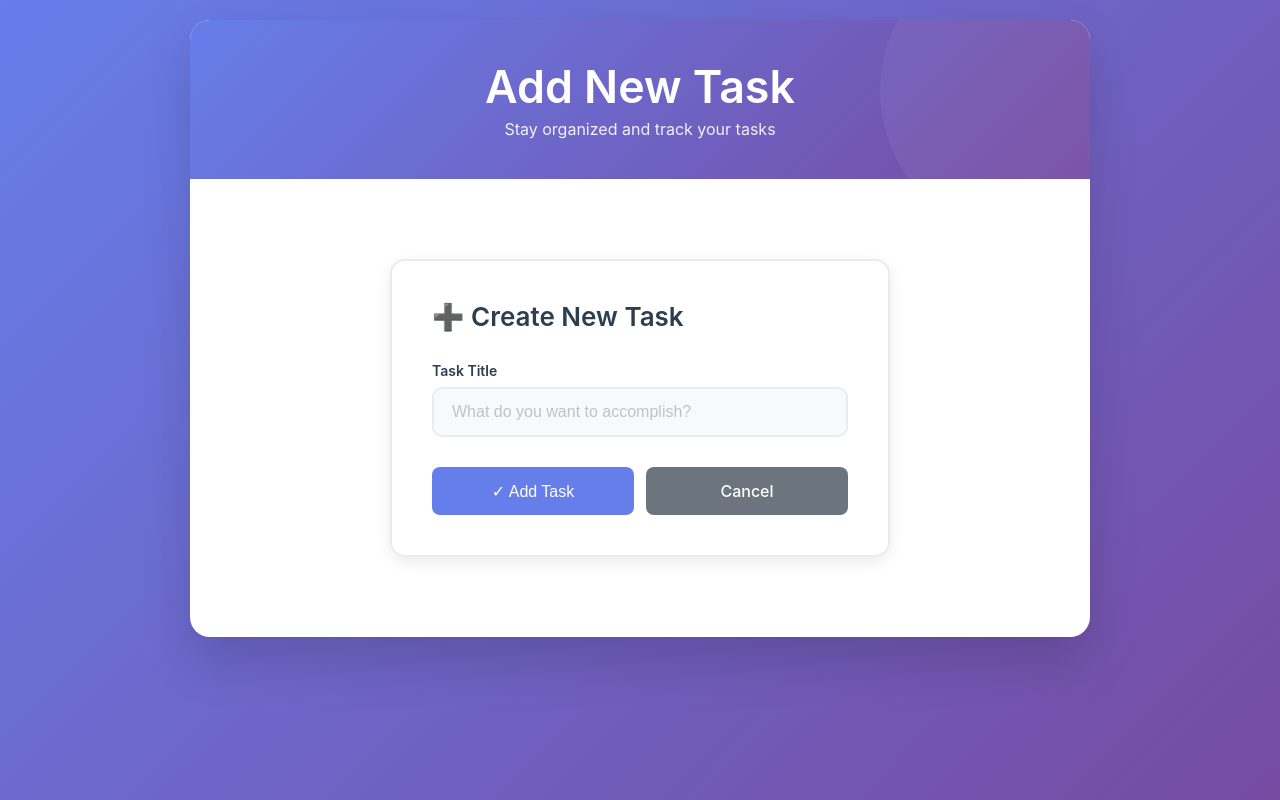
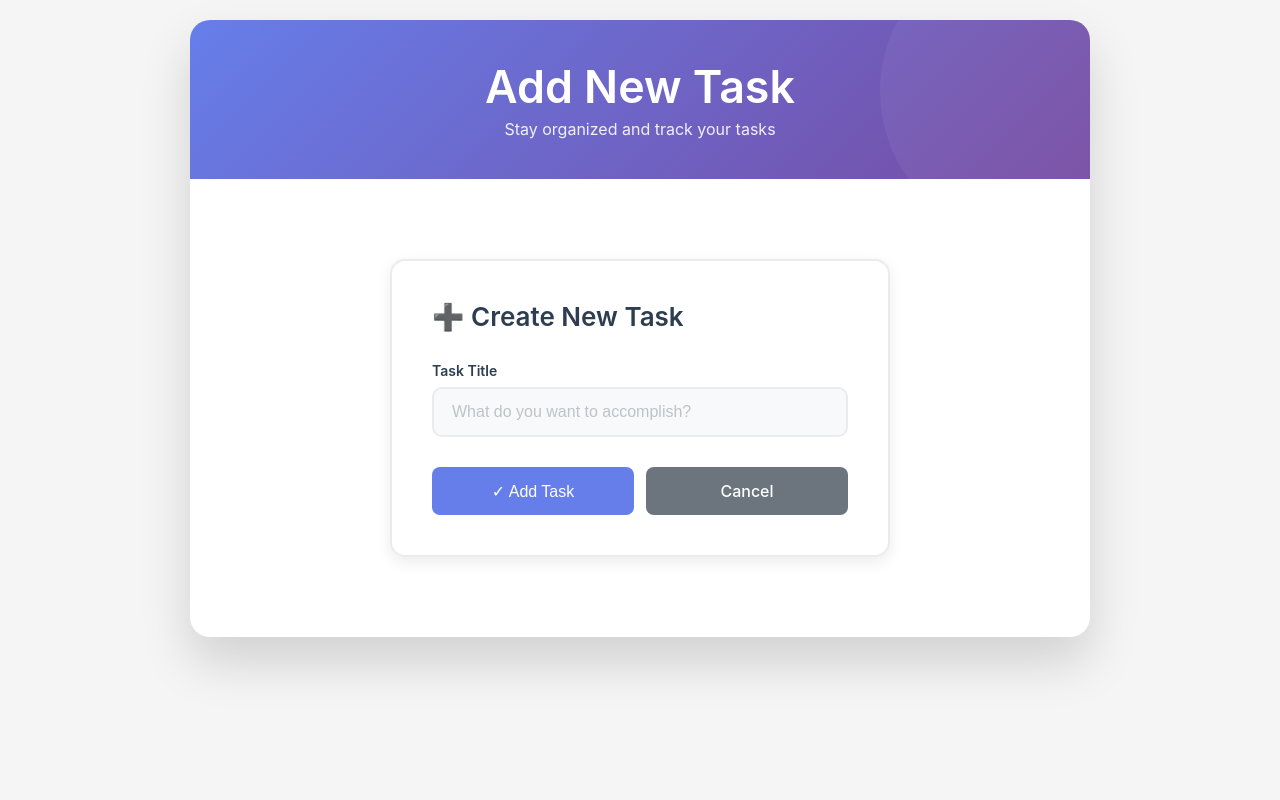
Before and after one commit to Paban-Bhandari/todo_list, a Django app: page /new/ in a window 1280 px wide. Run offline with Django 5.2, Linux system fonts and the light colour scheme.

Commit message:
changed the bg of the website

```diff
--- a/tasks/static/tasks/styles.css
+++ b/tasks/static/tasks/styles.css
@@ -7,7 +7,8 @@
 
 body {
     font-family: -apple-system, BlinkMacSystemFont, 'Segoe UI', 'Roboto', 'Oxygen', 'Ubuntu', 'Cantarell', sans-serif;
-    background: linear-gradient(135deg, #667eea 0%, #764ba2 100%);
+    background-color: #f5f5f5 !important;
+    background-image: none !important;
     min-height: 100vh;
     padding: 20px;
     color: #2c3e50;
--- a/tasks/templates/tasks/base.html
+++ b/tasks/templates/tasks/base.html
@@ -5,7 +5,7 @@
     <meta name="viewport" content="width=device-width, initial-scale=1.0">
     <title>{% block title %}Todo List{% endblock %}</title>
     {% load static %}
-    <link rel="stylesheet" type="text/css" href="{% static 'tasks/styles.css' %}">
+    <link rel="stylesheet" type="text/css" href="{% static 'tasks/styles.css' %}?v=2">
 </head>
 <body>
     <div class="container">
```
Also changed, not shown: db.sqlite3.
